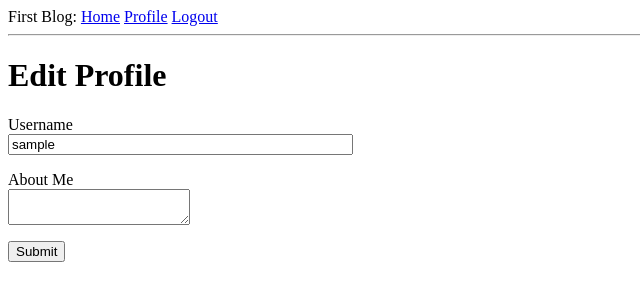
After one commit to Skilur1983/First, a Flask app: page /edit_profile in a window 1280 px wide. The commit adds this page. Shown: the top 301 px of the page, without its empty margins (0-640 px from the left). Run offline with Flask 2, Linux system fonts and the light colour scheme; the visitor is signed in with stand-in values (Sample User, id 1); data comes from the database, SQL or seed files in the repository; both versions use the stored data as it was after the commit.

Commit message:
user profile

```diff
--- a/ap/forms.py
+++ b/ap/forms.py
@@ -1,6 +1,6 @@
 from flask_wtf import FlaskForm
-from wtforms import StringField, PasswordField, BooleanField, SubmitField
-from wtforms.validators import DataRequired, ValidationError, Email, EqualTo
+from wtforms import StringField, PasswordField, BooleanField, SubmitField, TextAreaField
+from wtforms.validators import DataRequired, ValidationError, Email, EqualTo, Length
 from ap.models import User
 
 class LoginForm(FlaskForm):
@@ -25,3 +25,8 @@ class RegistrationForm(FlaskForm):
         user = User.query.filter_by(email = email.data).first()
         if user is not None:
             raise ValidationError('This email already exists in system.')
+
+class EditProfileForm(FlaskForm):
+    username = StringField('Username', validators = [DataRequired()])
+    about_me = TextAreaField('About Me', validators = [Length(min=0, max=140)])
+    submit = SubmitField('Submit')
--- a/ap/models.py
+++ b/ap/models.py
@@ -1,8 +1,8 @@
 from datetime import datetime
-from ap import db
+from ap import db, login
 from werkzeug.security import generate_password_hash, check_password_hash
 from flask_login import UserMixin
-from ap import login
+from hashlib import md5
 
 class User(UserMixin, db.Model):
     id = db.Column(db.Integer, primary_key = True)
@@ -10,6 +10,8 @@ class User(UserMixin, db.Model):
     email = db.Column(db.String(120), index = True, unique = True)
     password_hash = db.Column(db.String(128))
     posts = db.relationship('Post', backref = 'author', lazy = 'dynamic')
+    about_me = db.Column(db.String(140))
+    last_seen = db.Column(db.DateTime, default=datetime.utcnow)
 
     def __repr__(self):
         return '<User {}>'.format(self.username)
@@ -19,6 +21,10 @@ class User(UserMixin, db.Model):
 
     def check_password(self, password):
         return check_password_hash(self.password_hash, password)
+
+    def avatar(self, size):
+        digest = md5(self.email.lower().encode('utf-8')).hexdigest()
+        return 'https://www.gravatar.com/avatar/{}?d=identicon&s={}'.format(digest, size)
 
 class Post(db.Model):
     id = db.Column(db.Integer, primary_key = True)
--- a/ap/routes.py
+++ b/ap/routes.py
@@ -1,9 +1,16 @@
 from ap import app, db
 from flask import render_template, flash, redirect, url_for, request
-from ap.forms import LoginForm, RegistrationForm
+from ap.forms import LoginForm, RegistrationForm, EditProfileForm
 from flask_login import current_user, login_user, logout_user, login_required
 from ap.models import User
 from werkzeug.urls import url_parse
+from datetime import datetime
+
+@app.before_request
+def before_request():
+    if current_user.is_authenticated:
+        current_user.last_seen = datetime.utcnow()
+        db.session.commit()
 
 @app.route('/')
 @app.route('/index')
@@ -60,3 +67,34 @@ def register():
         flash('Congratulations, you are now a registered user!')
         return redirect(url_for('login'))
     return render_template('register.html', title='Registration page', form=form)
+
+@app.route('/user/<username>')
+@login_required
+def user(username):
+    user = User.query.filter_by(username=username).first_or_404()
+    posts = [
+        {
+            'author': user,
+            'body': 'Post me again'
+        },
+        {
+            'author': user,
+            'body': 'Post me, my friend'
+        }
+    ]
+    return render_template('user.html', user = user, posts = posts)
+
+@app.route('/edit_profile', methods=['GET', 'POST'])
+@login_required
+def edit_profile():
+    form = EditProfileForm()
+    if form.validate_on_submit():
+        current_user.username = form.username.data
+        current_user.about_me = form.about_me.data
+        db.session.commit()
+        flash('Your changes have been saved.')
+        return redirect(url_for('edit_profile'))
+    elif request.method == 'GET':
+        form.username.data = current_user.username
+        form.about_me.data =current_user.about_me
+    return render_template('e_p.html', title='Edit Yourself', form=form)
--- /dev/null
+++ b/ap/templates/_post.html
@@ -0,0 +1,6 @@
+<table>
+    <tr valign = "top">
+        <td><img src="{{ user.avatar(36) }}"></td>
+        <td>{{ post.author.username }} says: <br><b>{{ post.body }}</b></td>
+    </tr>
+</table>
--- a/ap/templates/base.html
+++ b/ap/templates/base.html
@@ -13,6 +13,7 @@
             {% if current_user.is_anonymous %}
             <a href = "{{ url_for('login') }}">Login</a>
             {% else %}
+            <a href="{{ url_for('user', username=current_user.username) }}">Profile</a>
             <a href="{{ url_for('logout') }}">Logout</a>
             {% endif %}
         </div>
--- /dev/null
+++ b/ap/templates/e_p.html
@@ -0,0 +1,24 @@
+{% extends "base.html" %}
+{% block content %}
+    <h1>Edit Profile</h1>
+    <form action="" method="post">
+        {{ form.hidden_tag() }}
+        <p>
+            {{ form.username.label }}<br>
+            {{ form.username(size=40) }}<br>
+            {% for error in form.username.errors %}
+            <span style="color: red;"> [{{ error }}]</span>
+            {% endfor %}
+        </p>
+        <p>
+            {{ form.about_me.label }}<br>
+            {{ form.about_me(size=40) }}<br>
+            {% for error in form.about_me.errors %}
+            <span style="color: red;"> [{{ error }}]</span>
+            {% endfor %}
+        </p>
+        <p>
+            {{ form.submit() }}
+        </p>
+    </form>
+{% endblock %}
--- a/ap/templates/index.html
+++ b/ap/templates/index.html
@@ -2,7 +2,7 @@
 
 {% block content%}
         <h1>Hello, {{ current_user.username  }}!</h1>
-        {% for post in posts%}
+        {% for post in posts %}
         <div>
             <p>
                 {{ post.author.username }} says: <b>{{ post.body }}</b>
```
Also changed, not shown: ap/templates/user.html (added, +30 -0 lines), migrations/versions/5af9f079f99a_user_model_update.py (added, +30 -0 lines), app.db.
